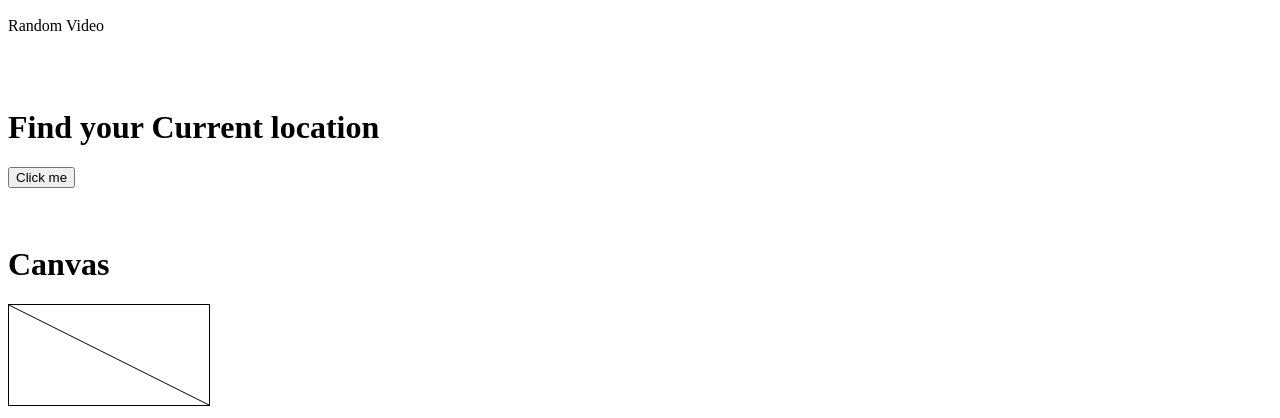
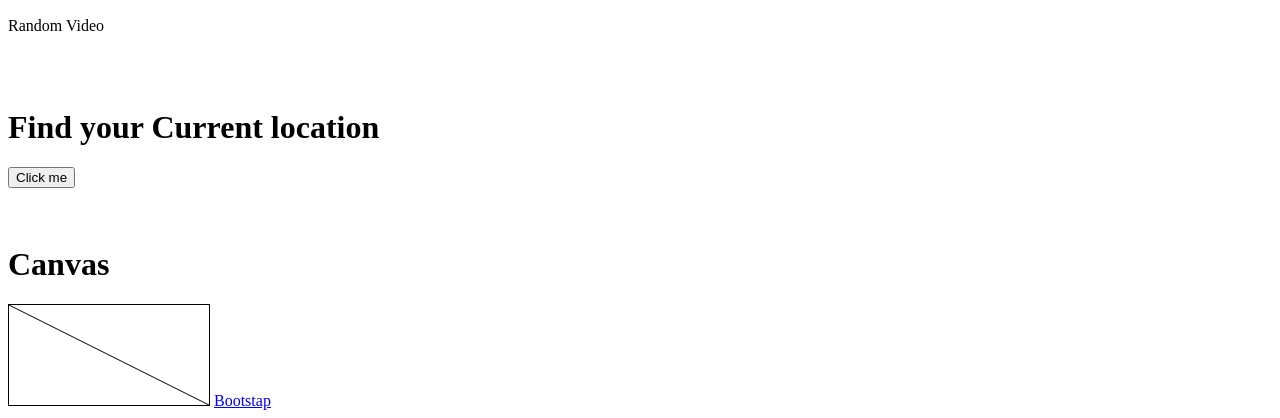
Before and after one commit to phayes02/webdev, a plain HTML site: page index.html in a window 1280 px wide. Shown: the part 650-1068 px from the top of the page. Drawn offline with Linux system fonts and the light colour scheme.

Commit message:
Update index.html

```diff
--- a/index.html
+++ b/index.html
@@ -63,7 +63,7 @@
   ctx.lineTo(200, 100);
   ctx.stroke();
   </script>
-
+<a href="bootstrap/index.html">Bootstap</a>
 </body>
 
 </html>
```
